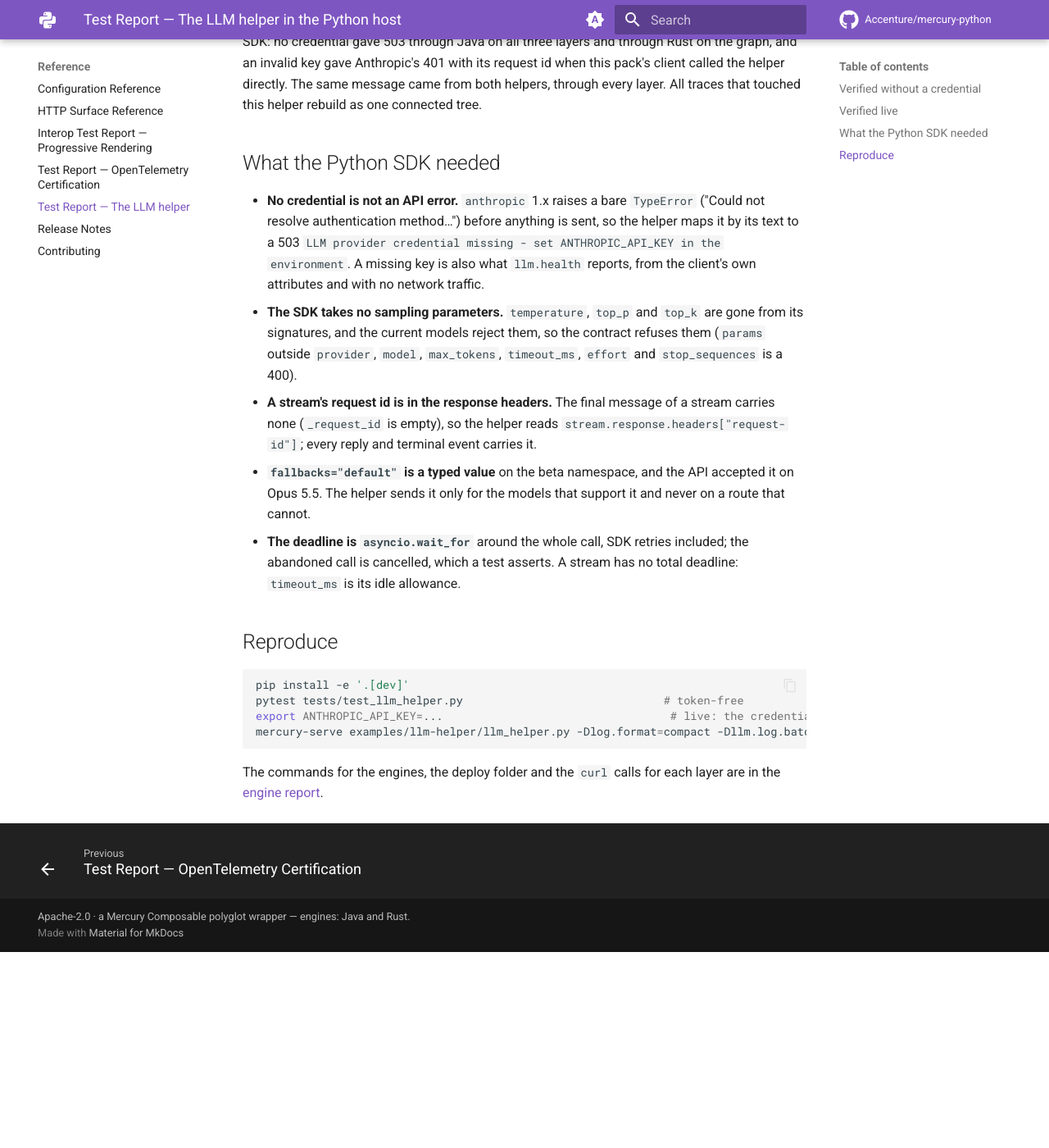
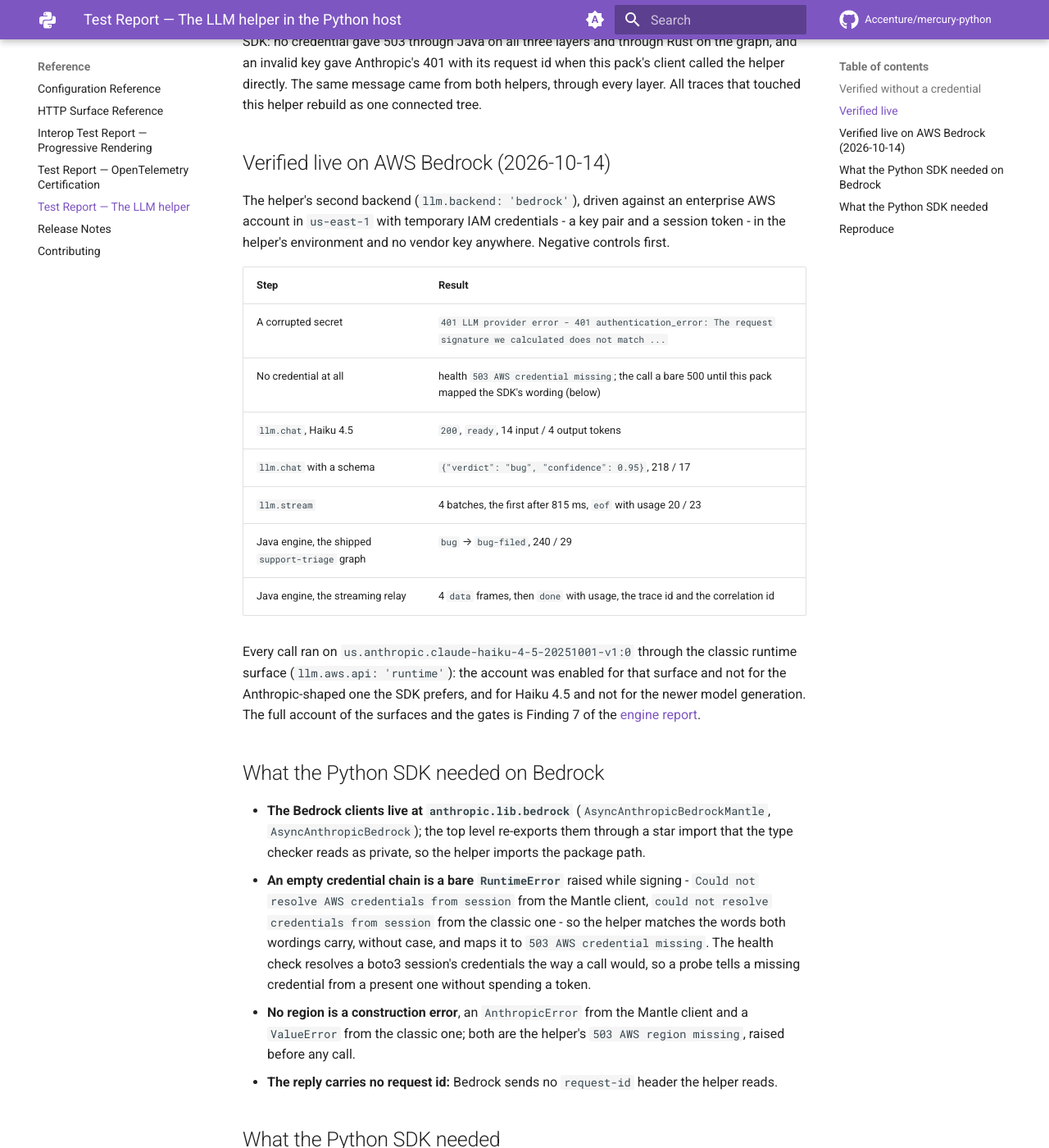
Before and after one commit to Accenture/mercury-python, an MkDocs documentation site: the page built from docs/test-reports/llm-helper-certification.md, in a window 1280 px wide and 1400 px high, scrolled down 1460 px. Shown: the whole window at 82% size. Built offline with MkDocs 1.6.1 and Material for MkDocs 9.7.7, drawn with Linux system fonts in a browser that asks for light colours; comment, search, counter and statistics services are not loaded; before the commit the page ends 2621 px from its top, so only the background shows below that.

Commit message:
feat(llm-helper): the classic Bedrock runtime as a second surface (llm.aws.api: mantle | runtime), and the live drive's record
An account may be enabled for one Bedrock surface and not the other: the drive of 2026-10-14 found an enterprise account refusing every Claude model on the Anthropic-shaped endpoint while its classic runtime served Haiku 4.5. llm.aws.api selects mantle (the default, the SDK's AsyncAnthropicBedrockMantle with the anthropic. prefix for a bare id) or runtime (AsyncAnthropicBedrock, every model id sent as written - an inference profile id as the account lists it); llm.health names the surface; no region on either surface is the 503 by name; a bad value is a 500 by name. Two shared vectors (68) pin the runtime surface's id rule in both packs; the README, the configuration and the CHANGELOG document the two surfaces and the sign that an account lacks the default one. This pack's report gains the live drive: negative controls first, then chat, a structured verdict and a progressive stream on Haiku 4.5, and the Java engine's shipped triage graph and streaming relay in front of the helper.

```diff
--- a/docs/test-reports/llm-helper-certification.md
+++ b/docs/test-reports/llm-helper-certification.md
@@ -47,6 +47,38 @@
 no credential gave 503 through Java on all three layers and through Rust on the graph, and an invalid key gave Anthropic's 401 with its request id when this pack's client called the helper directly. The same message came from both helpers, through every layer. All traces that touched this helper rebuild
 as one connected tree.
 
+## Verified live on AWS Bedrock (2026-10-14)
+
+The helper's second backend (`llm.backend: 'bedrock'`), driven against an enterprise AWS account in `us-east-1` with temporary IAM
+credentials - a key pair and a session token - in the helper's environment and no vendor key anywhere. Negative controls first.
+
+| Step | Result |
+|---|---|
+| A corrupted secret | `401 LLM provider error - 401 authentication_error: The request signature we calculated does not match ...` |
+| No credential at all | health `503 AWS credential missing`; the call a bare 500 until this pack mapped the SDK's wording (below) |
+| `llm.chat`, Haiku 4.5 | `200`, `ready`, 14 input / 4 output tokens |
+| `llm.chat` with a schema | `{"verdict": "bug", "confidence": 0.95}`, 218 / 17 |
+| `llm.stream` | 4 batches, the first after 815 ms, `eof` with usage 20 / 23 |
+| Java engine, the shipped `support-triage` graph | `bug` → `bug-filed`, 240 / 29 |
+| Java engine, the streaming relay | 4 `data` frames, then `done` with usage, the trace id and the correlation id |
+
+Every call ran on `us.anthropic.claude-haiku-4-5-20251001-v1:0` through the classic runtime surface (`llm.aws.api: 'runtime'`): the
+account was enabled for that surface and not for the Anthropic-shaped one the SDK prefers, and for Haiku 4.5 and not for the newer
+model generation. The full account of the surfaces and the gates is Finding 7 of the
+[engine report](https://accenture.github.io/mercury-composable/test-reports/llm-helper-certification/).
+
+## What the Python SDK needed on Bedrock
+
+- **The Bedrock clients live at `anthropic.lib.bedrock`** (`AsyncAnthropicBedrockMantle`, `AsyncAnthropicBedrock`); the top level
+  re-exports them through a star import that the type checker reads as private, so the helper imports the package path.
+- **An empty credential chain is a bare `RuntimeError`** raised while signing - `Could not resolve AWS credentials from session`
+  from the Mantle client, `could not resolve credentials from session` from the classic one - so the helper matches the words both
+  wordings carry, without case, and maps it to `503 AWS credential missing`. The health check resolves a boto3 session's
+  credentials the way a call would, so a probe tells a missing credential from a present one without spending a token.
+- **No region is a construction error**, an `AnthropicError` from the Mantle client and a `ValueError` from the classic one; both
+  are the helper's `503 AWS region missing`, raised before any call.
+- **The reply carries no request id:** Bedrock sends no `request-id` header the helper reads.
+
 ## What the Python SDK needed
 
 - **No credential is not an API error.** `anthropic` 1.x raises a bare `TypeError` ("Could not resolve authentication method…")
--- a/examples/llm-helper/resources/application.yml
+++ b/examples/llm-helper/resources/application.yml
@@ -29,6 +29,9 @@
 llm.backend: 'anthropic'
 # the region a Bedrock call is signed for; unset, the SDK reads AWS_REGION / AWS_DEFAULT_REGION
 # llm.aws.region: 'us-east-1'
+# the Bedrock surface: mantle (the Anthropic-shaped endpoint, default) | runtime (the classic one,
+# which takes an inference profile id as the account lists it - set llm.model to that id)
+# llm.aws.api: 'mantle'
 llm.model: 'claude-opus-5-5'
 llm.max.tokens: 16000
 # llm.chat: the whole call, SDK retries included. llm.stream: the idle allowance between events.
```
Also changed, not shown: CHANGELOG.md (+8 -2 lines), examples/llm-helper/README.md (+26 -6 lines), 3 other files.
